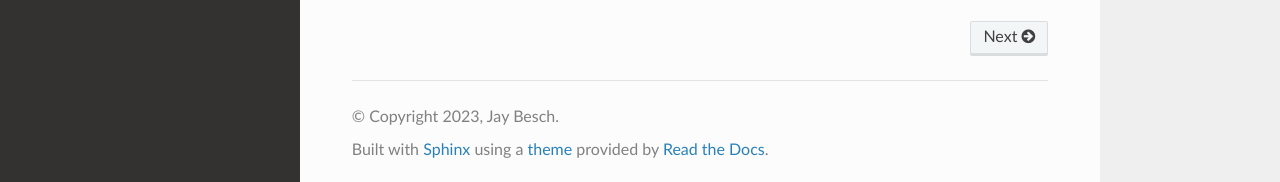
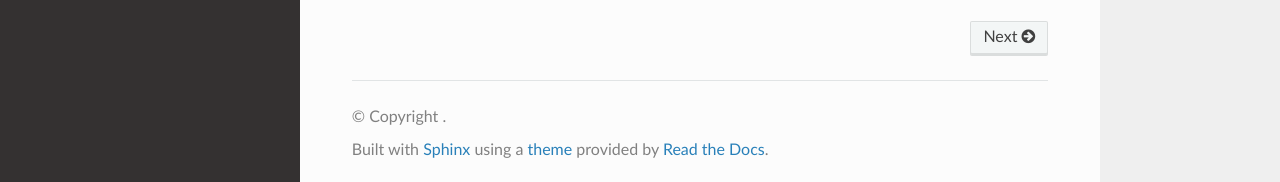
Before and after one commit to Ayjent/BRS-Translator, a Sphinx documentation site: the page built from docs/source/index.rst, in a window 1280 px wide and 900 px high, scrolled down 1013 px. Shown: the part 715-897 px from the top of the window. Built offline with Sphinx 7.4.7 and the Read the Docs theme 2.0.0, drawn with Linux system fonts in a browser that asks for light colours.

Commit message:
Update conf.py

```diff
--- a/docs/source/conf.py
+++ b/docs/source/conf.py
@@ -3,7 +3,6 @@
 # -- Project information
 
 project = 'BRS Translator'
-copyright = '2023, Jay Besch'
 author = 'Jay Besch'
 
 release = '0.1'
```
